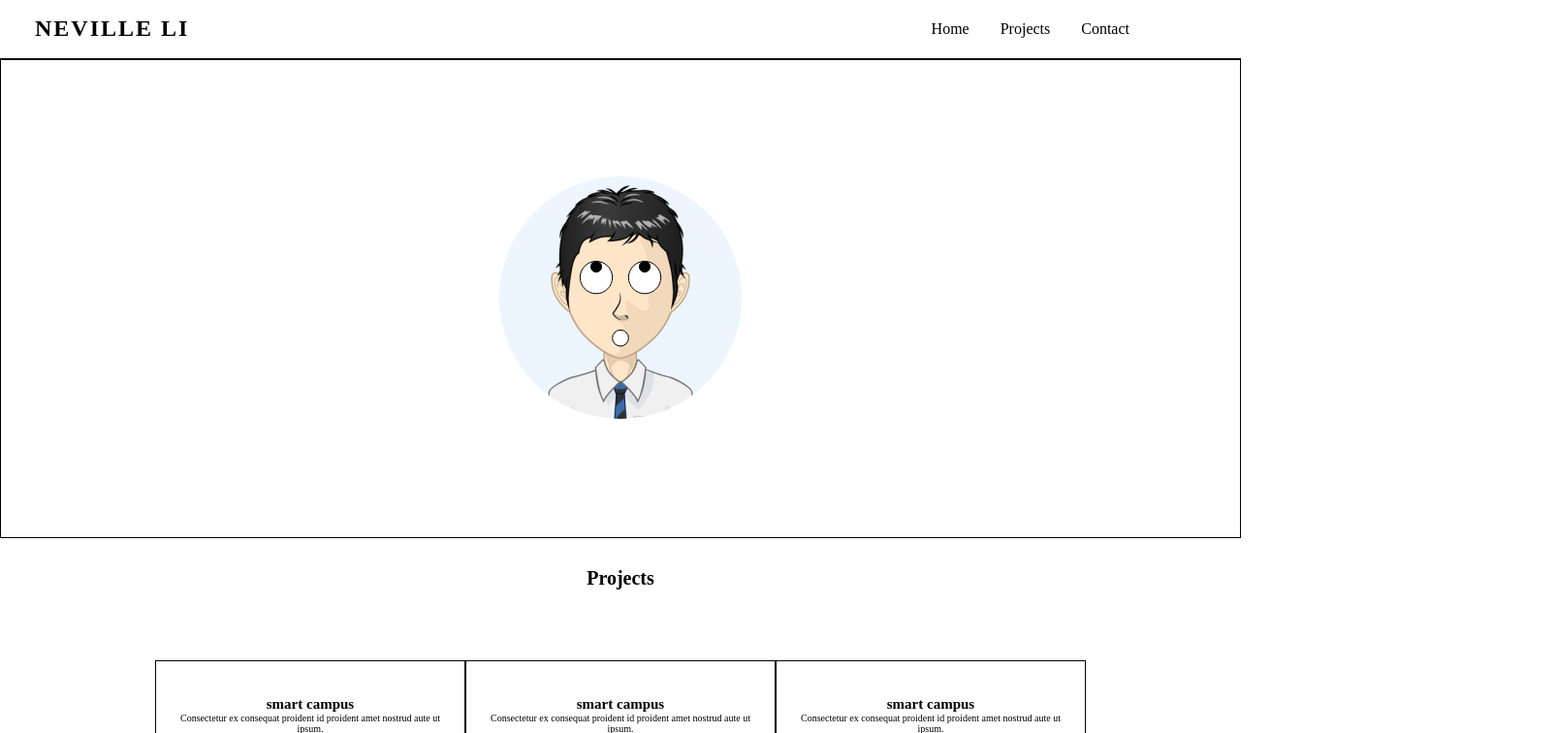
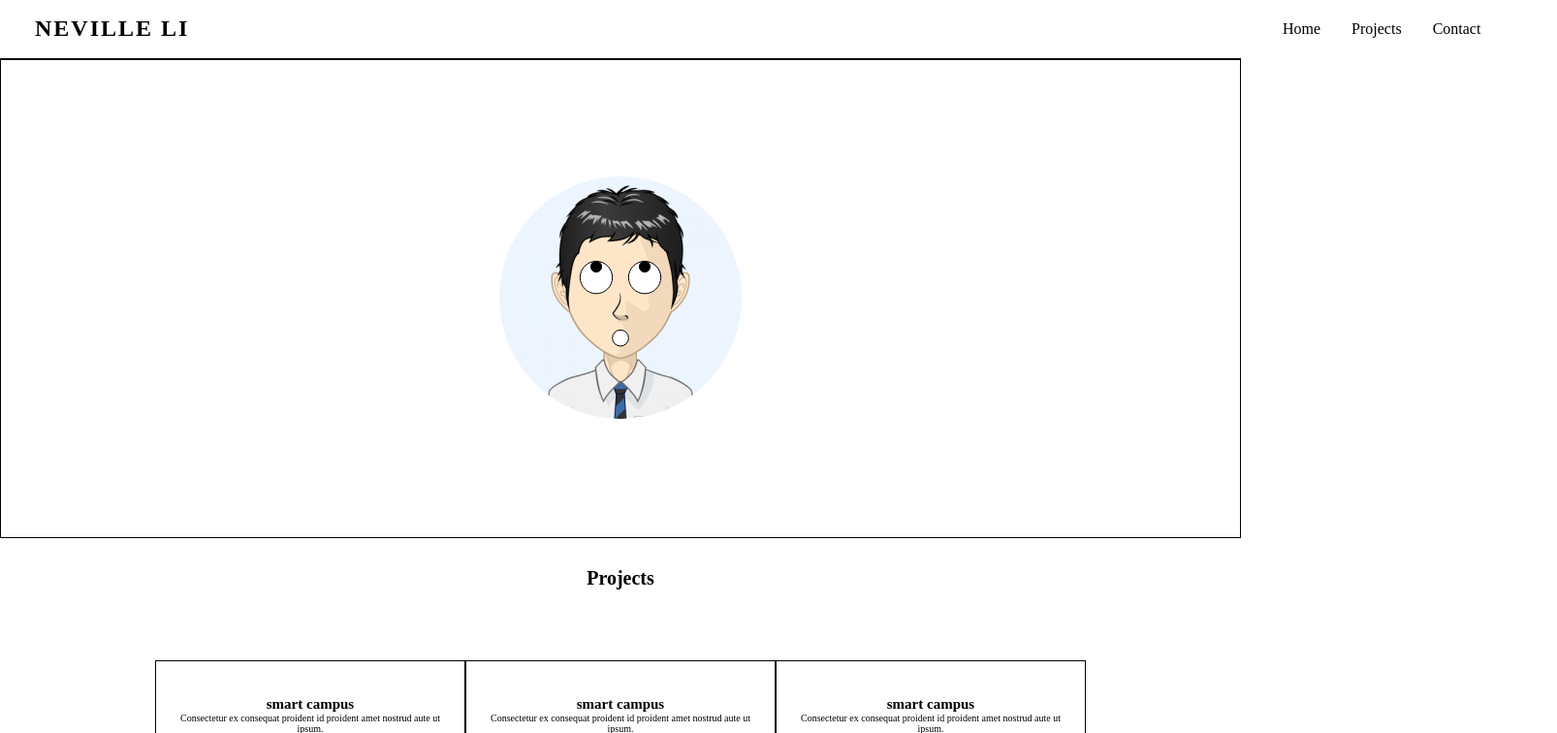
Before and after one commit to neville-li/neville-li.github.io, a React app: page / in a window 1280 px wide. Shown: the top 756 px of the page at 97% size, 1606 px wide, since content can reach past the window. Built offline with nearby package versions, Linux system fonts and the light colour scheme; a web font is replaced by a local one.

Commit message:
smoothen navbar transistion

```diff
--- a/src/js/components/Navbar.js
+++ b/src/js/components/Navbar.js
@@ -1,11 +1,15 @@
 import React from "react";
 import { FontAwesomeIcon } from '@fortawesome/react-fontawesome';
-import toggleNavbar from "./../utils/toggleNavbar";
+import {toggle} from "../utils/navbarUtils";
 
 class Navbar extends React.Component {
 
+    componentDidMount(){
+        console.log(document.querySelector(".nav__navbar"))
+    }
+
     toggleNavbar() {
-        toggleNavbar();
+        toggle();
     }
     render() {
         return (
--- /dev/null
+++ b/src/js/utils/navbarUtils.js
@@ -0,0 +1,41 @@
+const toggle = () => {
+    const navbar  = document.querySelector(".nav__navbar");
+    const nav = document.querySelector(".nav");
+    navbar.style.top = `${nav.clientHeight}px`;
+
+    if(navbar.style.display !== "flex" && navbar.clientWidth == 0){
+
+        navbar.style.display = "flex";
+        navbar.style.flexDirection = "column";
+        navbar.style.transform = "translateX(100%)";
+
+        let i = 100;
+        let open = setInterval(() => {
+            if(i > 1){
+                navbar.style.transform = `translateX(${i *= 0.965}%)`;
+            } else {
+                navbar.style.transform = "translateX(0%)";
+                clearInterval(open);
+            }
+        }, 10);
+    } else {
+            if(!navbar.style.transform.includes("translateX(0%)")){
+                return null;
+            }
+        let i = 100;
+        let close = setInterval(() => {
+            if(i > 1){
+                i *= 0.965;
+                navbar.style.transform = `translateX(${100 - i}%)`;
+            } else {
+                navbar.style.transform = `translateX(0%)`;
+                navbar.style.display = "none";
+                clearInterval(close);
+            }
+        }, 10);
+    }
+};
+
+
+
+export {toggle};
--- a/src/js/utils/toggleNavbar.js
+++ /dev/null
@@ -1,9 +0,0 @@
-const toggleNavbar = () => {
-    const navbar  = document.querySelector(".nav__navbar");
-    const nav = document.querySelector(".nav");
-    navbar.style.top = `${nav.clientHeight}px`;
-    navbar.style.transform = navbar.style.transform !== "translateX(0%)" ? "translateX(0%)" : "translateX(200%)";
-
-};
-
-export default toggleNavbar;
--- a/src/styles/base/_settings.scss
+++ b/src/styles/base/_settings.scss
@@ -3,6 +3,8 @@
 
 html {
     font-size: 62.5%;
+    overflow: hidden;
+    position: relative;
 }
 
 * {
--- a/src/styles/components/_navbar.scss
+++ b/src/styles/components/_navbar.scss
@@ -26,16 +26,12 @@
     }
 
     &__navbar {
-        display: flex;
-        flex-direction: column;
+        display: none;
         list-style: none;
-        position: fixed;
-        border: 1px black solid;
+        position: absolute;
+        background: white;
         right: 0;
-        bottom: 0;
-        background: white;
-        transition: transform 0.25s;
-        transform: translateX(500%);
+        transform: translateX(100%);
 
         &__item {
             font-size: $sm-size;
@@ -57,8 +53,7 @@
             width: 30%;
             align-items: center;
             display: flex !important;
-            transform: translateX(0%) !important;
-            flex-direction: row;
+            flex-direction: row !important;
             position: static;
             justify-content: center;
             border: none;
```
